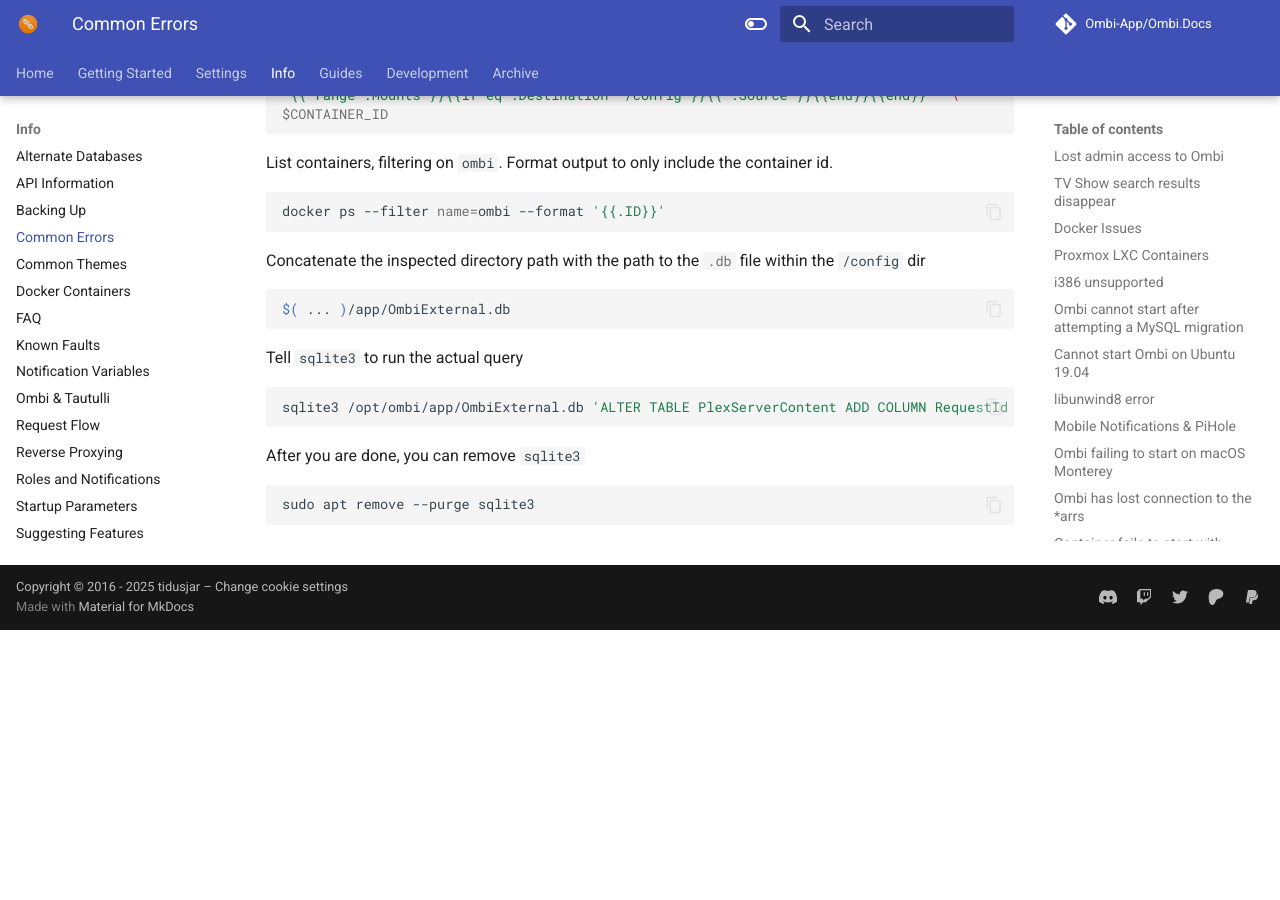
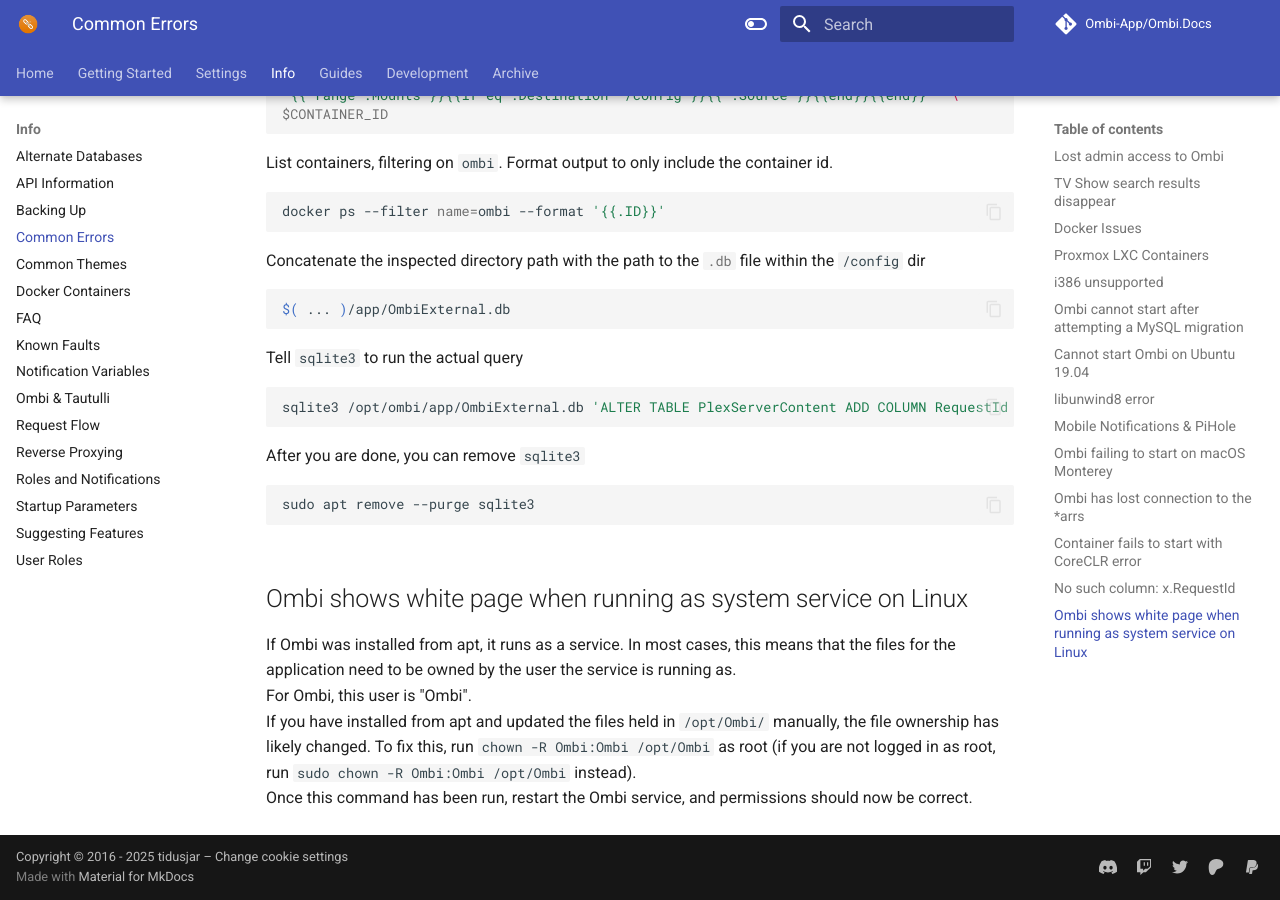
Before and after one commit to Ombi-app/Ombi.Docs, an MkDocs documentation site: the page built from docs/info/common-errors.md, in a window 1280 px wide and 900 px high, scrolled down 5355 px. Built offline with MkDocs 1.6.1 and Material for MkDocs 9.7.7, drawn with Linux system fonts in a browser that asks for light colours; comment, search, counter and statistics services are not loaded; before the commit the page ends 5985 px from its top, so only the background shows below that.

Commit message:
Add note about permissions on manual updates

````diff
--- a/docs/info/common-errors.md
+++ b/docs/info/common-errors.md
@@ -236,3 +236,10 @@
     ```shell
     sudo apt remove --purge sqlite3
     ```
+
+## Ombi shows white page when running as system service on Linux
+
+If Ombi was installed from apt, it runs as a service. In most cases, this means that the files for the application need to be owned by the user the service is running as.
+For Ombi, this user is "Ombi".
+If you have installed from apt and updated the files held in `/opt/Ombi/` manually, the file ownership has likely changed. To fix this, run `chown -R Ombi:Ombi /opt/Ombi` as root (if you are not logged in as root, run `sudo chown -R Ombi:Ombi /opt/Ombi` instead).
+Once this command has been run, restart the Ombi service, and permissions should now be correct.
````
